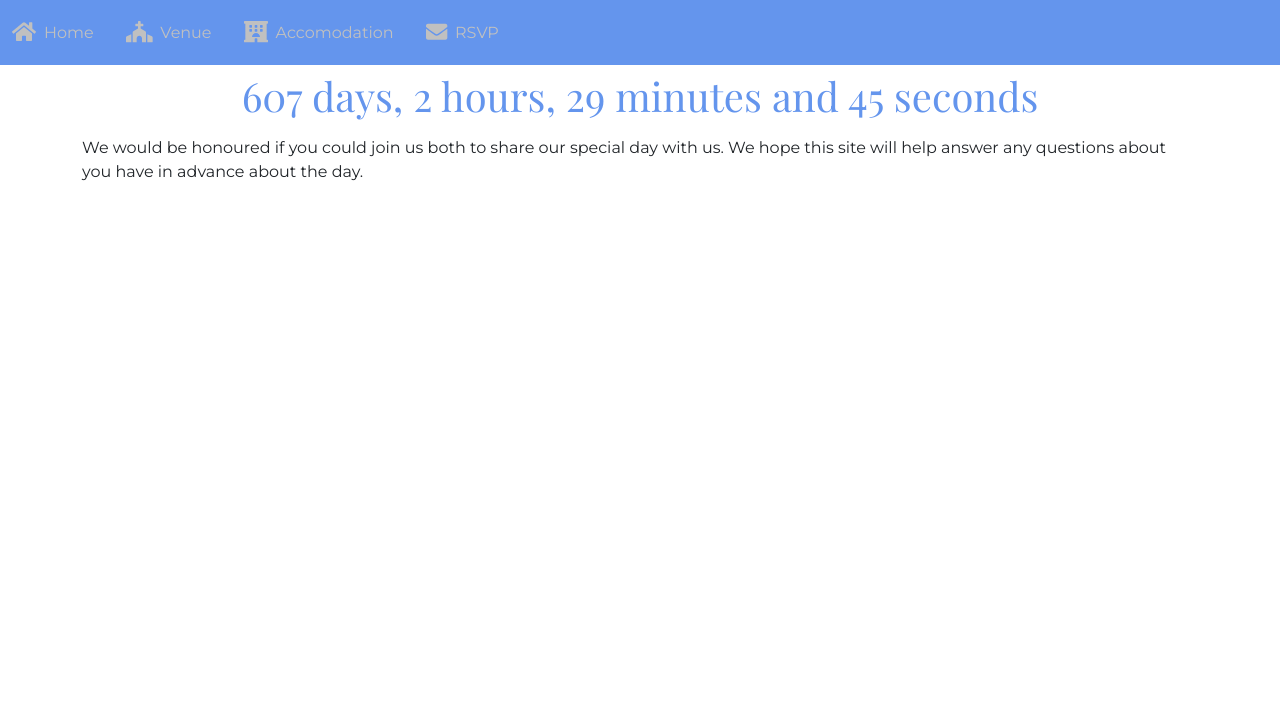
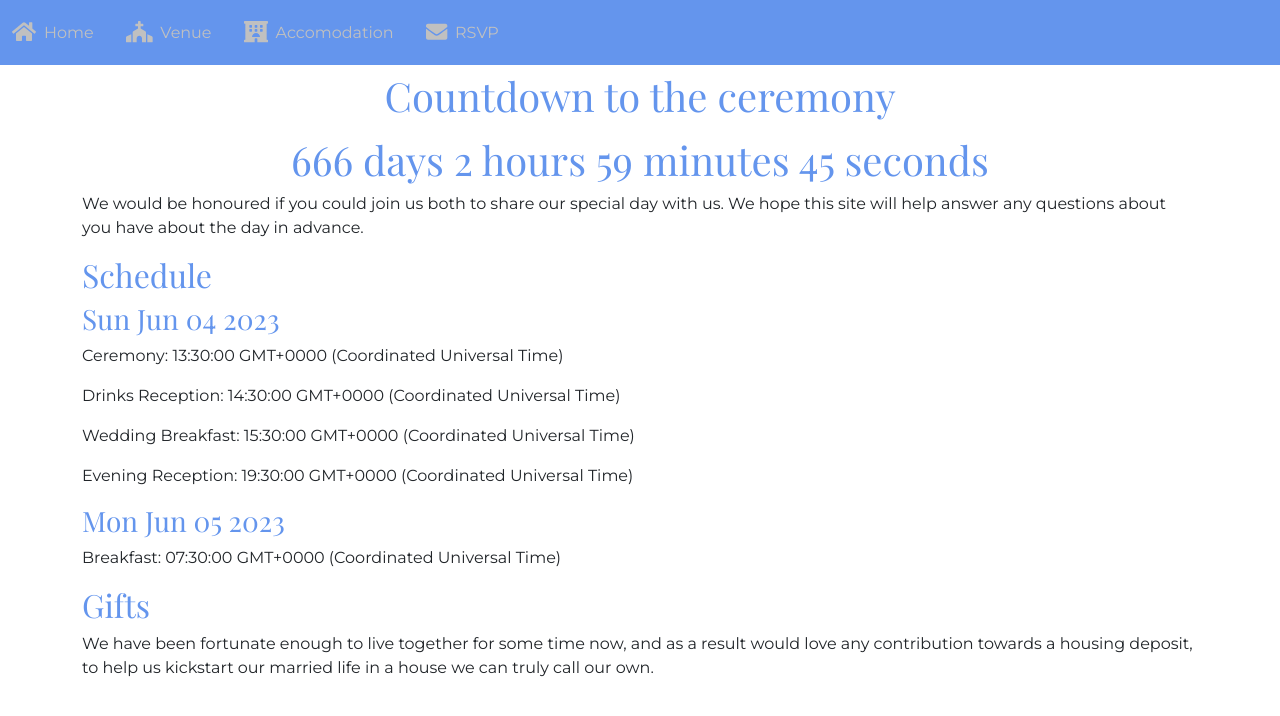
Before and after one commit to adam-wb/flawb-wedding, a React (Create React App) app: page / in a window 1280 px wide. Shown: the top 716 px of the page. Built offline with nearby package versions, Linux system fonts and the light colour scheme.

Commit message:
Add more info, mark RSVP under construction, fix countdown

```diff
--- a/src/App.css
+++ b/src/App.css
@@ -5,7 +5,14 @@
 h1, h2, h3, h4, h5, h6 {
   font-family: 'Playfair Display', serif;
   color: #6495ED;
-  padding: 8px;
+}
+
+h1 {
+  padding-top: 8px;
+}
+
+.Home h1 {
+  text-align: center;
 }
 
 p, a {
--- a/src/components/Accomodation.jsx
+++ b/src/components/Accomodation.jsx
@@ -1,7 +1,17 @@
 import React from 'react';
 
 const Accomodation = () => (
-    <h1>Accomodation</h1>
+    <div className="container">
+        <div className="row">
+            <div className="col">
+                <h1>Accomodation</h1>
+                <p>We have secured exclusive use of Swinton Park Hotel for the day of the reception,
+                    as a result it is possible to book one of 32 rooms at Swinton through us should you wish.
+                    Alternatively, we reccommend one of a number of hotels around Masham and the surrounding area.</p>
+            </div>
+        </div>
+    </div>
+
 )
 
 export default Accomodation;
--- a/src/components/Countdown.jsx
+++ b/src/components/Countdown.jsx
@@ -1,17 +1,18 @@
 import React, { useEffect, useState } from 'react';
 
-const weddingTime = new Date("04/06/2023, 13:00").getTime();
 const now = new Date().getTime();
 
-const Countdown = () => {
+const Countdown = ({date}) => {
+    const weddingTime = date.getTime();
     const timeUntilWedding = weddingTime - now;
 
     const [days, setDays] = useState(Math.floor(timeUntilWedding / (1000 * 60 * 60 * 24)));
     const [hours, setHours] = useState(Math.floor((timeUntilWedding % (1000 * 60 * 60 * 24)) / (1000 * 60 * 60)));
     const [minutes, setMinutes] = useState(Math.floor((timeUntilWedding % (1000 * 60 * 60)) / (1000 * 60)));
     const [seconds, setSeconds] = useState(Math.floor((timeUntilWedding % (1000 * 60)) / 1000));
+    const timeValues = {days, hours, minutes, seconds};
 
-    const [areMarried, setAreMarried] = useState([days, hours, minutes, seconds].every(val => val === 0))
+    const [areMarried, setAreMarried] = useState(false);
 
     useEffect(()=>{
         const timer = setTimeout(() => {
@@ -21,20 +22,20 @@ const Countdown = () => {
             }
             if (minutes > 0) {
                 setMinutes(minutes - 1);
-                setSeconds(60);
+                setSeconds(59);
                 return;
             }
             if (hours > 0) {
                 setHours(hours - 1);
-                setMinutes(60);
-                setSeconds(60);
+                setMinutes(59);
+                setSeconds(59);
                 return;
             }
             if (days > 0) {
                 setDays(days - 1);
-                setHours(24);
-                setMinutes(60);
-                setSeconds(60);
+                setHours(23);
+                setMinutes(59);
+                setSeconds(59);
                 return;
             }
             setAreMarried(true);
@@ -44,9 +45,21 @@ const Countdown = () => {
         }
     });
 
+    if (!date) {
+        return null;
+    }
+
+    const countdownString = () => {
+        let string = '';
+        for (const [key, val] of Object.entries(timeValues)) {
+            string = string.concat(val !== 0 ? `${val} ${key} ` : '');
+        }
+        return string;
+    }
+
     return (
         <div className="Countdown">
-            {!areMarried && <h1>{`${days} days, ${hours} hours, ${minutes} minutes and ${seconds} seconds`}</h1>}
+            {!areMarried && <h1>{countdownString()}</h1>}
             {areMarried && <h1>Happily Married! Thanks for sharing in our special day</h1>}
         </div>
     )
--- a/src/components/Home.jsx
+++ b/src/components/Home.jsx
@@ -1,12 +1,36 @@
 import React from 'react';
 import Countdown from './Countdown';
+
+const weddingCeremony = new Date("06/04/2023, 13:30");
+const weddingDrinksReception = new Date("06/04/2023, 14:30");
+const weddingBreakfast = new Date("06/04/2023, 15:30");
+const weddingEveningReception = new Date("06/04/2023, 19:30");
+const breakfast = new Date("06/05/2023, 7:30");
 
 const Home = () => (
     <div className="Home">
         <div className="container">
-            <Countdown />
-            <p>We would be honoured if you could join us both to share our special day with us.
-                We hope this site will help answer any questions about you have in advance about the day.</p>
+            <div className="row">
+                <div className="col">
+                    <h1>Countdown to the ceremony</h1>
+                    <Countdown date={weddingCeremony}/>
+                    <p>We would be honoured if you could join us both to share our special day with us.
+                        We hope this site will help answer any questions about you have about the day in advance.</p>
+                    <h2>Schedule</h2>
+                    <h3>{weddingCeremony.toDateString()}</h3>
+                    <p>Ceremony: {weddingCeremony.toTimeString()}</p>
+                    <p>Drinks Reception: {weddingDrinksReception.toTimeString()}</p>
+                    <p>Wedding Breakfast: {weddingBreakfast.toTimeString()}</p>
+                    <p>Evening Reception: {weddingEveningReception.toTimeString()}</p>
+                    <p></p>
+                    <h3>{breakfast.toDateString()}</h3>
+                    <p>Breakfast: {breakfast.toTimeString()}</p>
+                    <h2>Gifts</h2>
+                    <p>We have been fortunate enough to live together for some time now,
+                        and as a result would love any contribution towards a housing deposit,
+                        to help us kickstart our married life in a house we can truly call our own.</p>
+                </div>
+            </div>
         </div>
     </div>
 )
--- a/src/components/Map.jsx
+++ b/src/components/Map.jsx
@@ -58,6 +58,7 @@ const Map = ({ pins }) => {
                     bootstrapURLKeys={{ key: GOOGLE_MAPS_API_KEY }}
                     defaultCenter={MAP_CENTER}
                     defaultZoom={DEFAULT_MAP_ZOOM}
+                    yesIWantToUseGoogleMapApiInternals={true}
                     onGoogleApiLoaded={({ map, maps }) => apiIsLoaded(map, maps, pins)}
                 >
                     {pins.map(((pin, idx) => (<Pin key={idx} {...pin}/>)))}
--- a/src/components/NavBar.jsx
+++ b/src/components/NavBar.jsx
@@ -8,6 +8,8 @@ import Paths from '../helpers/paths';
 const NavBar = () => (
   <div className="Navbar">
     <div className="container">
+      <div className="row">
+        <div className="col">
           <nav className="navbar fixed-top navbar-expand-lg navbar-dark">
             <button className="navbar-toggler" type="button" data-toggle="collapse" data-target="#navbarSupportedContent" aria-controls="navbarSupportedContent" aria-expanded="false" aria-label="Toggle navigation">
               <span className="navbar-toggler-icon"></span>
@@ -35,6 +37,8 @@ const NavBar = () => (
           </nav>
         </div>
       </div>
+    </div>
+  </div>
 )
 
 export default NavBar;
--- a/src/components/Venue.jsx
+++ b/src/components/Venue.jsx
@@ -9,7 +9,8 @@ const Venue = () => {
 
     return (
         <div className="Venue">
-            <div className="container-fluid">
+            <div className="container">
+                <div className="row">
                     <div className="col">
                         <div className="row">
                             <h1>Ceremony - St Andrew's Church</h1>
@@ -20,7 +21,7 @@ const Venue = () => {
                         <div className="row">
                             <h1>Reception - Swinton Park Hotel</h1>
                             <div className="col">
-                            <p>The reception takes place at Swinton Park, just outside Masham.</p>
+                                <p>The reception takes place at Swinton Park, just outside the market town of Masham.</p>
                             </div>
                         </div>
                         <div className="row">
@@ -28,7 +29,7 @@ const Venue = () => {
                             <Map pins={[ceremony, reception]}/>
                         </div>
                     </div>
-
+                </div>
             </div>
         </div>
     )
```
Also changed, not shown: src/components/Rsvp.jsx (+73 -6 lines). Lines whose indentation alone changed are shown as unchanged.
